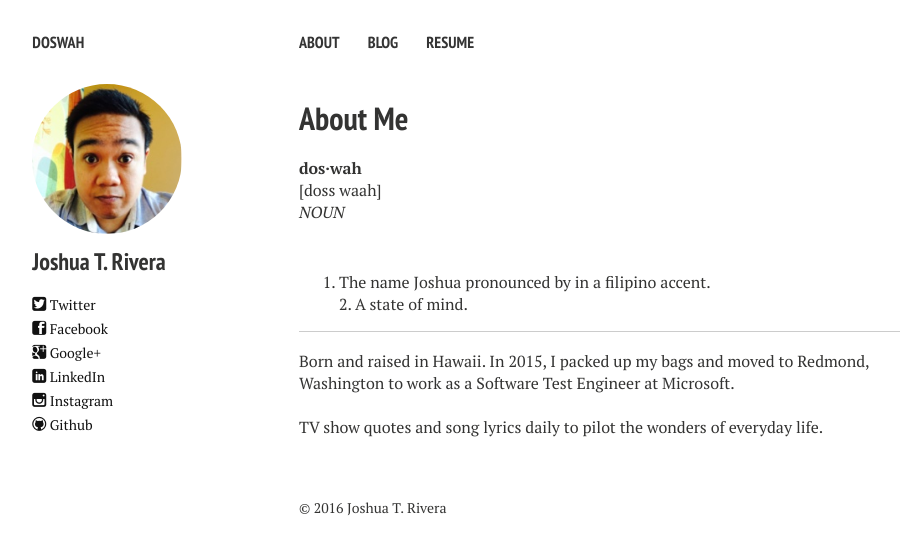
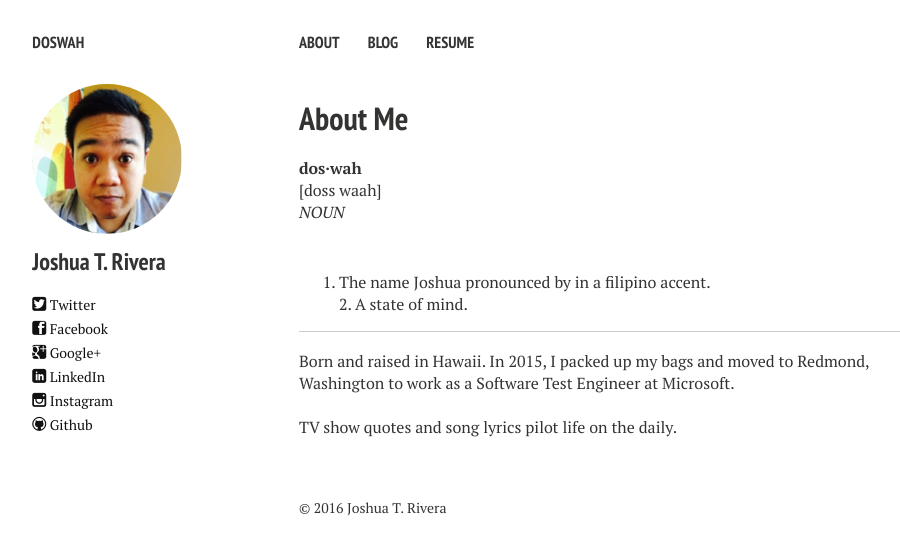
Before and after one commit to alexpolonsky/doswah.com, a Jekyll site: the page built from about.md, in a window 1280 px wide. Shown: the top 554 px of the page, without its empty margins (21-921 px from the left). Built offline with Jekyll 4.4.1, drawn with Linux system fonts in a browser that asks for light colours; nearby versions of some CDN libraries.

Commit message:
wording fixes in about page

```diff
--- a/about.md
+++ b/about.md
@@ -20,4 +20,4 @@ image:
 
 Born and raised in Hawaii. In 2015, I packed up my bags and moved to Redmond, Washington to work as a Software Test Engineer at Microsoft.
 <br><br>
-TV show quotes and song lyrics daily to pilot the wonders of everyday life.
+TV show quotes and song lyrics pilot life on the daily.
```
